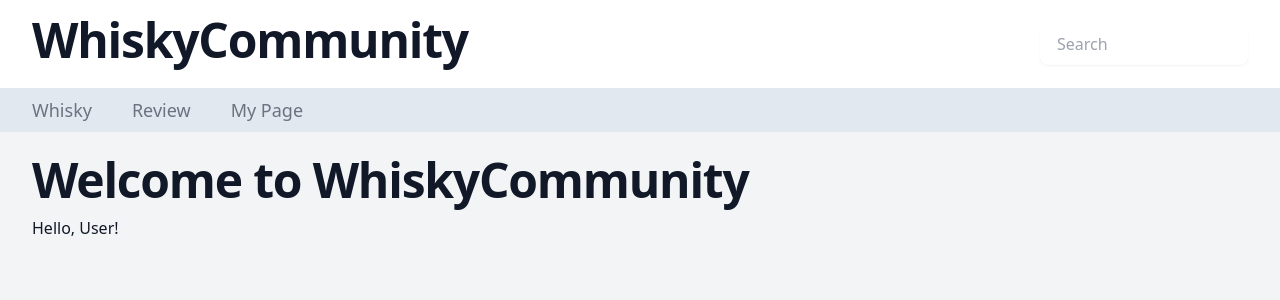
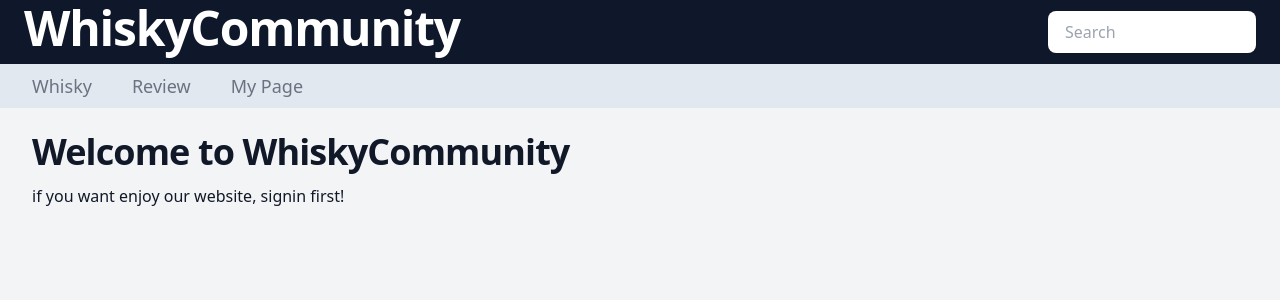
Before and after one commit to Lainari/LiquorCommunity-Laravel, a Next.js app in the folder community-app/client/: page / in a window 1280 px wide. Shown: the top 300 px of the page. Built offline with nearby package versions, Linux system fonts and the light colour scheme.

Commit message:
style : change main page layout & page style

```diff
--- a/community-app/client/src/app/layout.tsx
+++ b/community-app/client/src/app/layout.tsx
@@ -13,9 +13,9 @@ export default function RootLayout({
   return (
     <html>
       <body className="bg-gray-100 min-h-screen font-sans text-gray-900">
-        <header className="bg-white shadow-sm py-4 bg-slate-300">
-          <div className="max-w-7xl mx-auto px-4 sm:px-6 lg:px-8 flex items-center justify-between">
-            <h1 className='text-4xl font-extrabold leading-none tracking-tight text-gray-900 md:text-5xl lg:text-5xl mb-2'><a href="/">WhiskyCommunity</a></h1>
+        <header className="bg-white shadow-sm bg-slate-300">
+          <div className="flex justify-between items-center py-2 px-6 h-16 w-full bg-slate-900 text-white z-30 relative">
+            <h1 className='text-4xl font-extrabold leading-none tracking-tight text-white md:text-5xl lg:text-5xl mb-2'><a href="/">WhiskyCommunity</a></h1>
             <div className="ml-10">
               <input className="rounded-lg border-transparent flex-1 appearance-none border border-gray-500 w-52 py-2 px-4 bg-white text-gray-700 placeholder-gray-400 shadow-sm text-base focus:outline-none focus:ring-2 focus:ring-purple-600 focus:border-transparent" type="search" placeholder="Search"/>
             </div>
--- a/community-app/client/src/app/page.tsx
+++ b/community-app/client/src/app/page.tsx
@@ -3,7 +3,6 @@
 import React, { useEffect, useState } from 'react';
 import { NextPage } from 'next';
 import Image from 'next/image';
-import RootLayout from './layout';
 // import { getAdminNickname } from '../services';
 
 const Home: NextPage = () => {
@@ -15,8 +14,8 @@ const Home: NextPage = () => {
 
   return (
     <>
-      <h2 className='mb-3 text-3xl font-bold leading-none tracking-tight text-gray-900 md:text-4xl lg:text-5xl'>Welcome to WhiskyCommunity</h2>
-      Hello, User!
+      <h2 className='mb-3 text-3xl font-bold leading-none tracking-tight text-gray-900 md:text-4xl lg:text-4xl'>Welcome to WhiskyCommunity</h2>
+      if you want enjoy our website, signin first!
     </>
   );
 };
```
